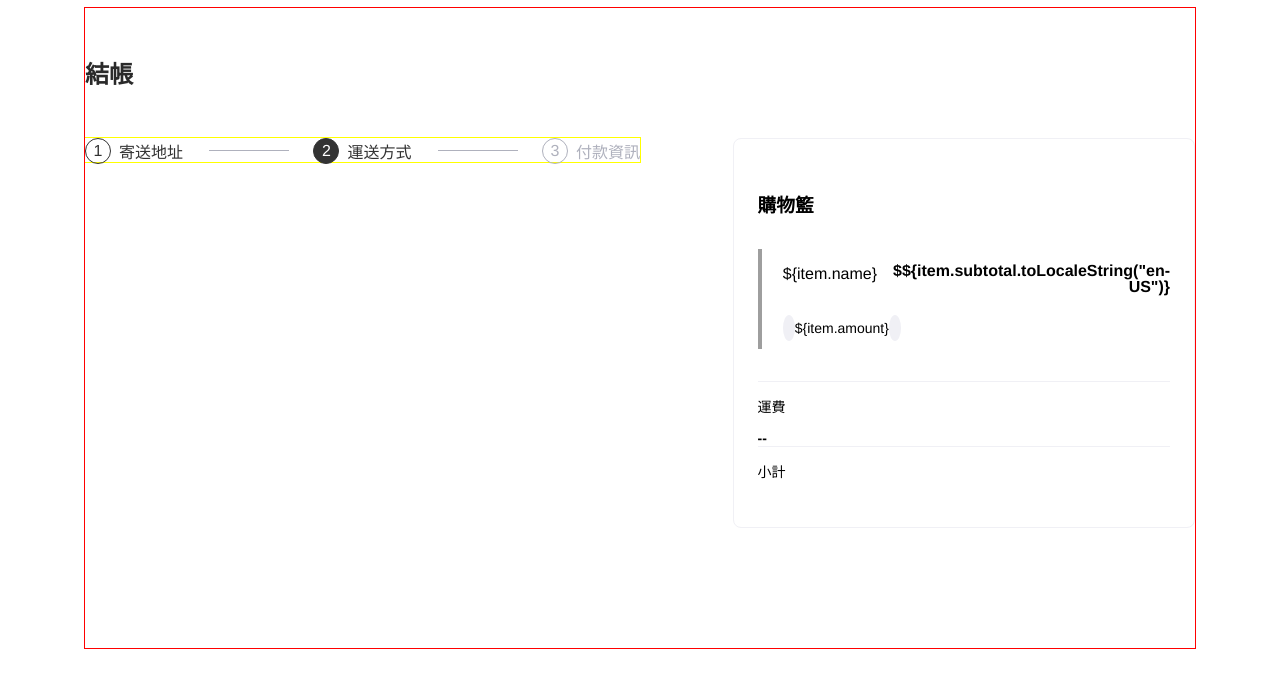
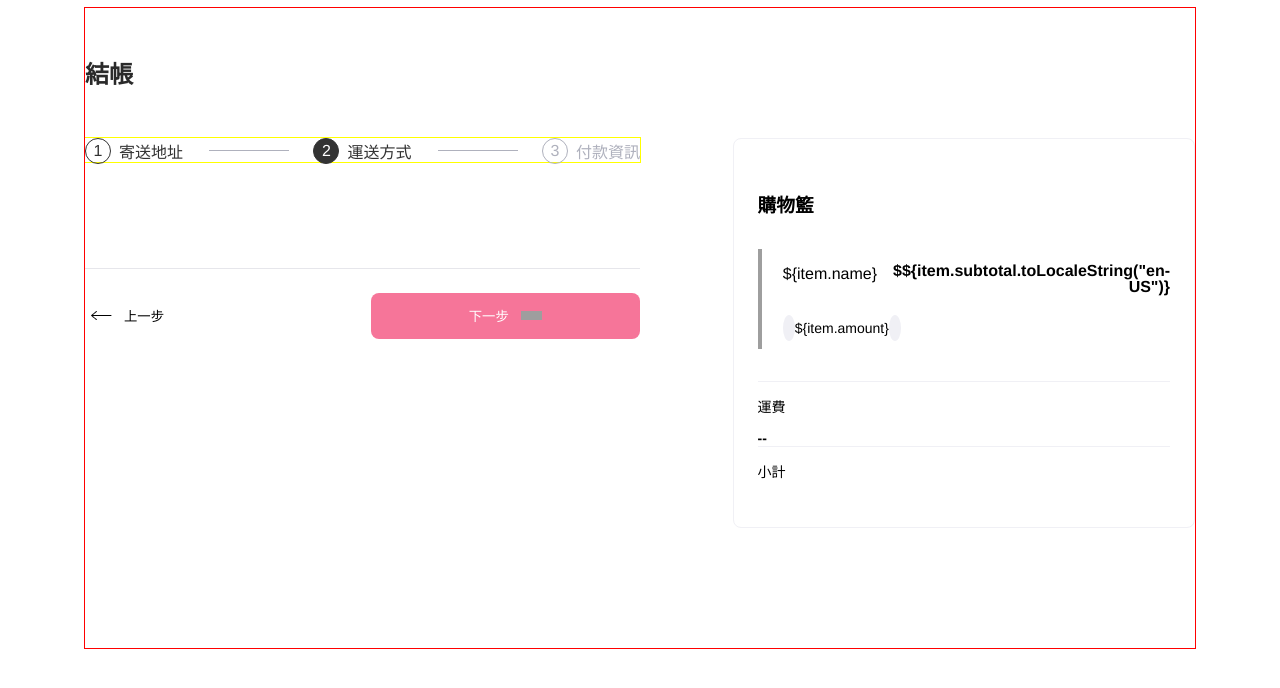
Before and after one commit to Lien-YT/ALPHA-Shop-Vue, a Vue app: page /#/ in a window 1280 px wide. Shown: the top 688 px of the page. Built offline with nearby package versions, Linux system fonts and the light colour scheme; grey boxes are pictures that could not be loaded.

Commit message:
Buttons style settings

```diff
--- /dev/null
+++ b/src/components/Buttons.vue
@@ -0,0 +1,54 @@
+<template>
+  <div class="buttons-control">
+    <button class="btn btn-outline">
+      <div class="prev-btn">
+        <img src="./../assets/images/arrow-left-black.png"/>上一步
+      </div>
+    </button>
+    <button
+      class="btn next-btn btn-primary"
+    >
+      下一步<img src="./../assets/images/arrow-right.png"/>
+    </button>
+  </div>
+</template>
+
+<style scoped>
+.buttons-control {
+  padding: 1.5rem 0;
+  border-top: 1px solid #e6e6eb;
+  display: flex;
+  justify-content: space-between;
+  grid-column: 1/7;
+  grid-row: 4/5;
+}
+.btn {
+  height: 46px;
+  min-width: 156px;
+  width: 100%;
+}
+.prev-btn {
+  display: flex;
+  justify-content: start;
+  align-items: center;
+}
+.next-btn {
+  margin-left: 1rem;
+  border-radius: 8px;
+  background-color: #f67599;
+  color: white;
+  display: flex;
+  justify-content: center;
+  align-items: center;
+}
+img {
+  height: 9px;
+  width: 21px;
+}
+.prev-btn > img {
+  margin-right: 0.75rem;
+}
+.next-btn > img {
+  margin-left: 0.75rem;
+}
+</style>
--- a/src/views/Checkout.vue
+++ b/src/views/Checkout.vue
@@ -2,20 +2,23 @@
   <div class="checkout">
     <h2>結帳</h2>
     <Steppers />
+    <Buttons />
     <Cart />
   </div>
 </template>
 
 <script>
 // @ is an alias to /src
+import Steppers from "@/components/Steppers";
+import Buttons from "@/components/Buttons";
 import Cart from "@/components/Cart";
-import Steppers from "@/components/Steppers";
 
 export default {
   name: "Checkout",
   components: {
+    Steppers,
+    Buttons,
     Cart,
-    Steppers
   },
 };
 </script>
```
